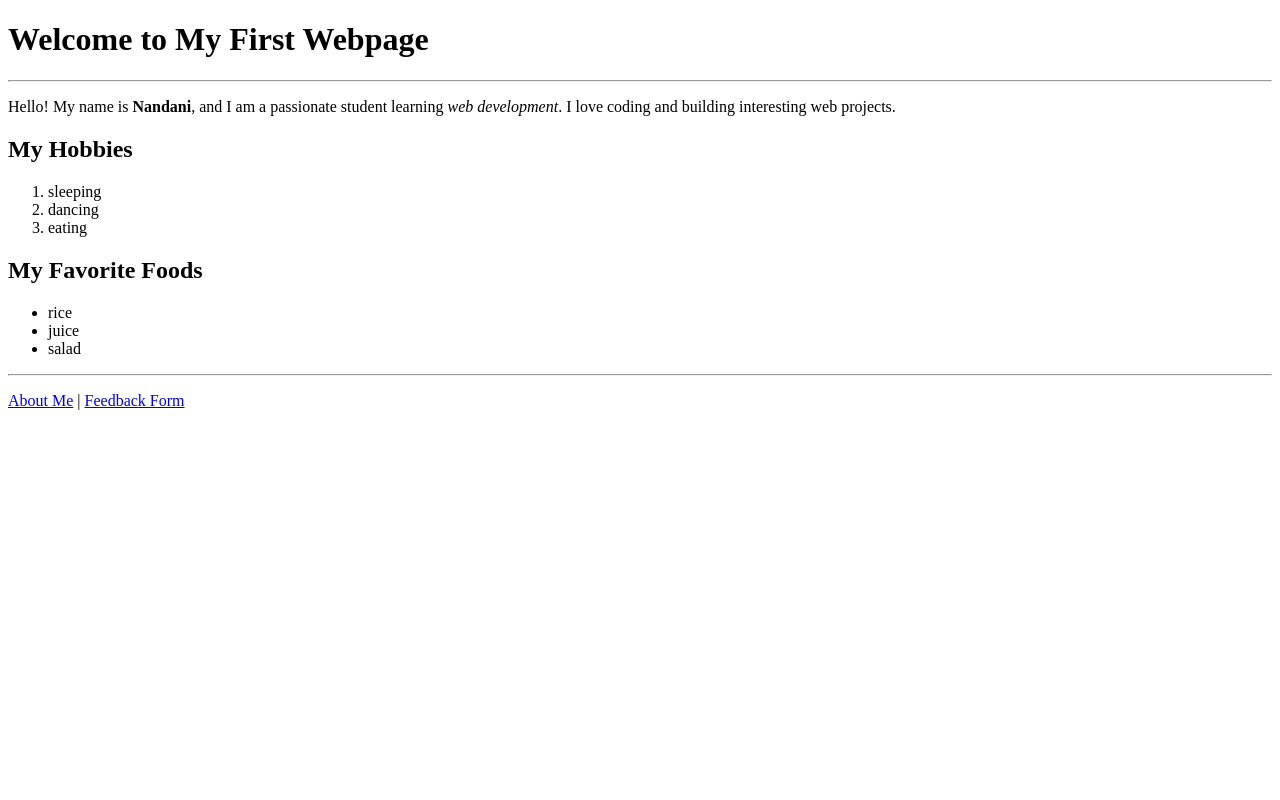
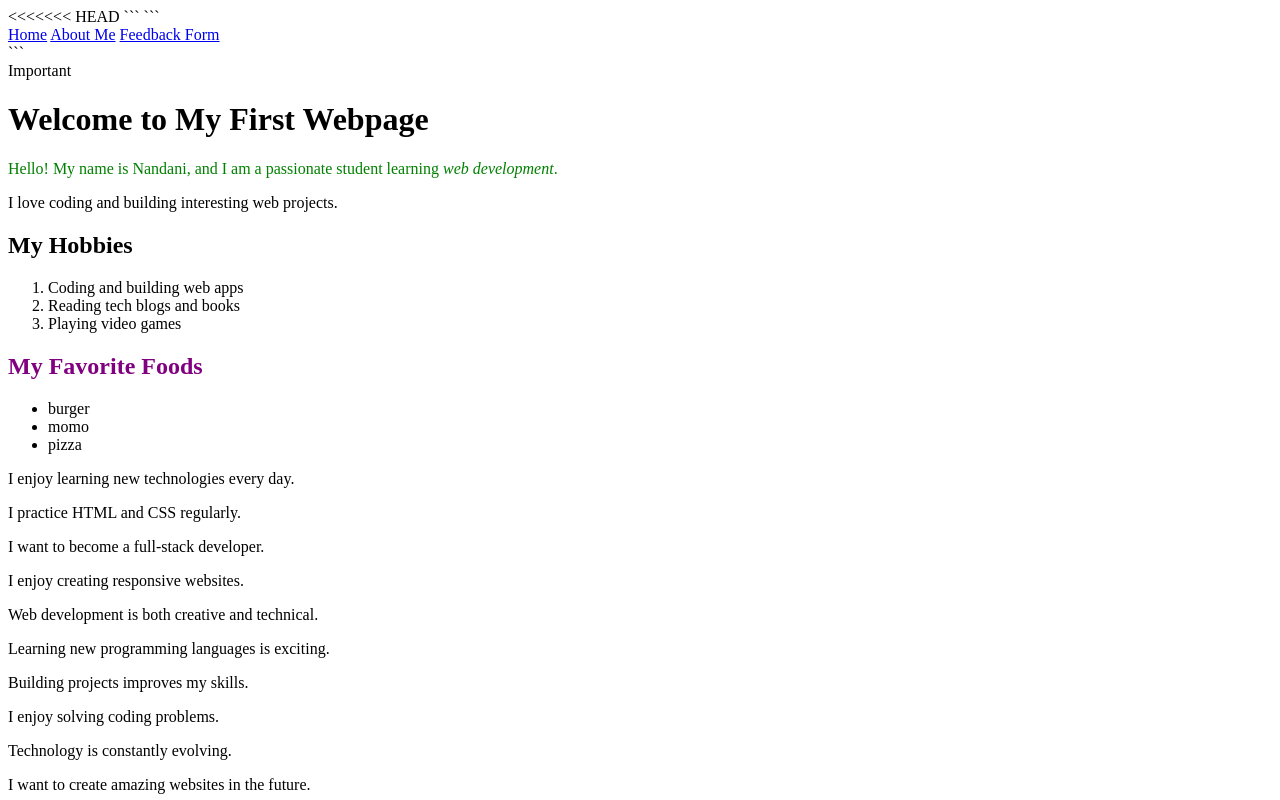
Before and after one commit to nandanishrestha/assignment_webdev, a plain HTML site: page index.html in a window 1280 px wide. Shown: the top 800 px of the page. Drawn offline with Linux system fonts and the light colour scheme.

Commit message:
Week 2
Merged changes from two different versions of index.html, resolving conflicts and consolidating content.

````diff
--- a/index.html
+++ b/index.html
@@ -1,3 +1,91 @@
+<<<<<<< HEAD
+<!-- ================= index.html ================= -->
+
+<!DOCTYPE html>
+
+<html lang="en">
+<head>
+    <meta charset="UTF-8">
+    <meta name="viewport" content="width=device-width, initial-scale=1.0">
+    <title>Home - My First Webpage</title>
+
+```
+<link rel="stylesheet" href="style.css">
+
+<!-- Internal CSS -->
+<style>
+    .intro {
+        color: green;
+    }
+</style>
+```
+
+</head>
+
+<body>
+
+<div class="navbar">
+    <a href="index.html">Home</a>
+    <a href="about.html">About Me</a>
+    <a href="feedback.html">Feedback Form</a>
+</div>
+
+<div class="main-content">
+
+```
+<div class="important-box">
+    Important
+</div>
+
+<h1 id="main-heading">Welcome to My First Webpage</h1>
+
+<p class="intro">
+    Hello! My name is
+    <span class="special">Nandani</span>,
+    and I am a passionate student learning
+    <em>web development</em>.
+</p>
+
+<div class="content-box">
+    I love coding and building interesting web projects.
+</div>
+
+<h2 class="sticky-heading">My Hobbies</h2>
+
+<ol>
+    <li>Coding and building web apps</li>
+    <li>Reading tech blogs and books</li>
+    <li>Playing video games</li>
+</ol>
+
+<h2 style="color: purple;">My Favorite Foods</h2>
+
+<ul>
+    <li> burger</li>
+    <li>momo</li>
+    <li>pizza</li>
+</ul>
+
+<div class="section">
+    <p class="highlight">
+        I enjoy learning new technologies every day.
+    </p>
+
+    <p>I practice HTML and CSS regularly.</p>
+    <p>I want to become a full-stack developer.</p>
+    <p>I enjoy creating responsive websites.</p>
+    <p>Web development is both creative and technical.</p>
+    <p>Learning new programming languages is exciting.</p>
+    <p>Building projects improves my skills.</p>
+    <p>I enjoy solving coding problems.</p>
+    <p>Technology is constantly evolving.</p>
+    <p>I want to create amazing websites in the future.</p>
+</div>
+```
+
+</div>
+
+=======
 <!doctype html>
 <html lang="en">
 <head>
@@ -32,5 +120,6 @@
   <p>
     <a href="about.html">About Me</a> | <a href="feedback.html">Feedback Form</a>
   </p>
+>>>>>>> d8b4c50525c50919ad5c0e7e3c7f5ab519f845a9
 </body>
 </html>
````
